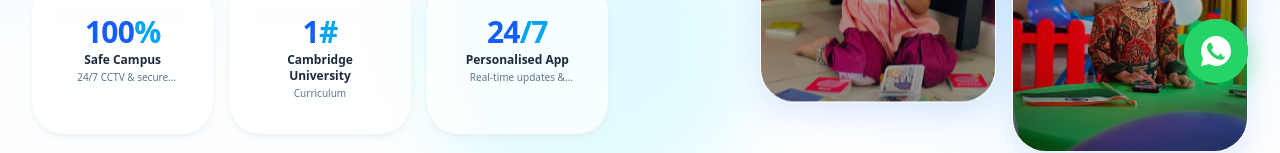
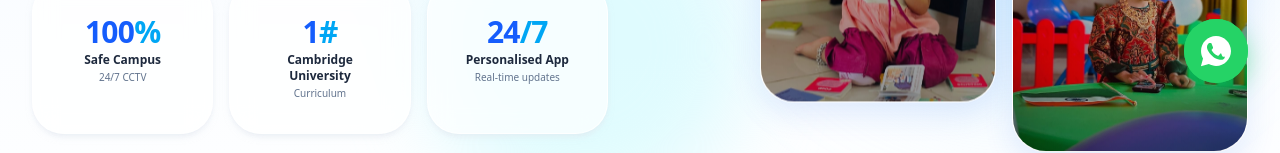
Before and after one commit to Chiranth-Janardhan-moger/littleheaven, a React (Vite) app: page / in a window 1280 px wide. Shown: the part 685-838 px from the top of the page. Built offline with nearby package versions, Linux system fonts and the light colour scheme; a web font is replaced by a local one.

Commit message:
fix: update hero stat sublabels for Safe Campus and Personalised App

```diff
--- a/src/data/preschoolData.ts
+++ b/src/data/preschoolData.ts
@@ -8,7 +8,7 @@ export const HERO_STATS: StatItem[] = [
     number: 100,
     suffix: '%',
     label: 'Safe Campus',
-    sublabel: '24/7 CCTV & secure access',
+    sublabel: '24/7 CCTV',
     icon: 'ShieldCheck'
   },
   {
@@ -24,7 +24,7 @@ export const HERO_STATS: StatItem[] = [
     number: 24,
     suffix: '/7',
     label: 'Personalised App',
-    sublabel: 'Real-time updates & daily reports',
+    sublabel: 'Real-time updates',
     icon: 'Smartphone'
   }
 ];
```
